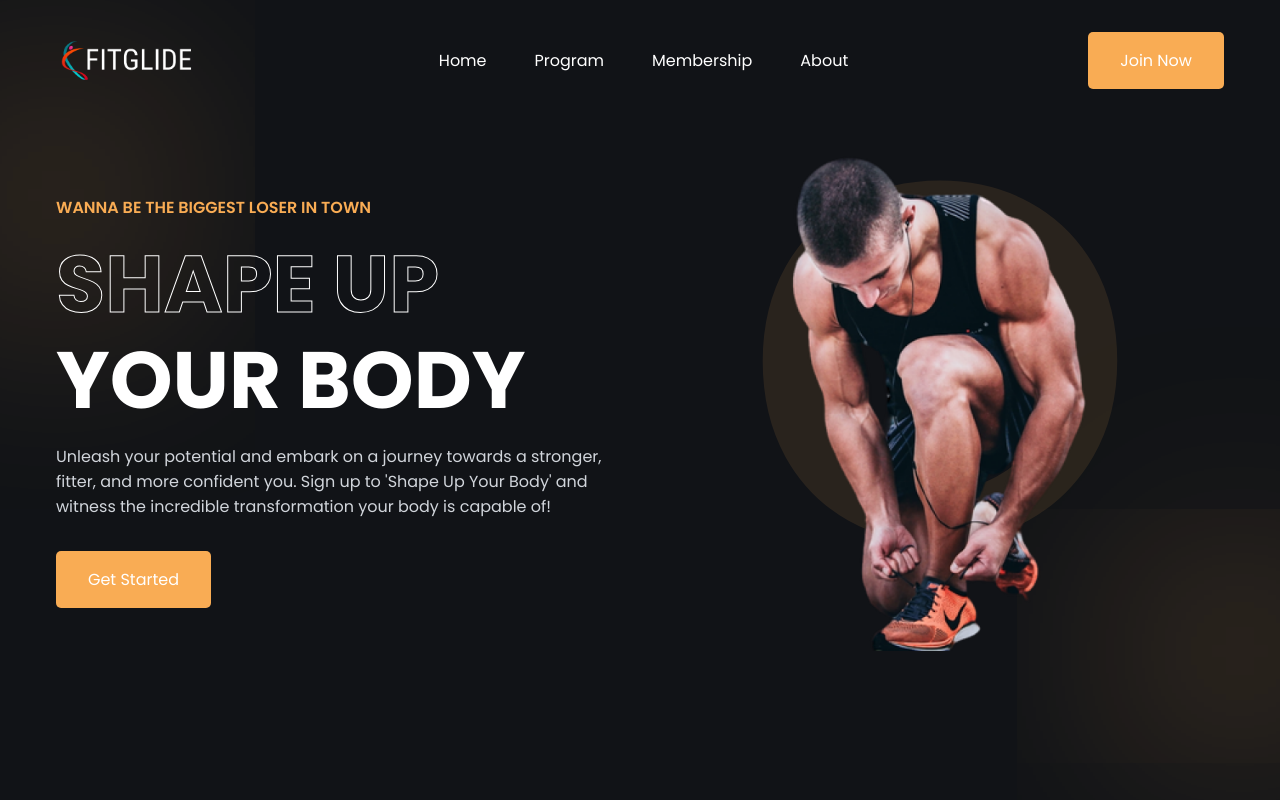
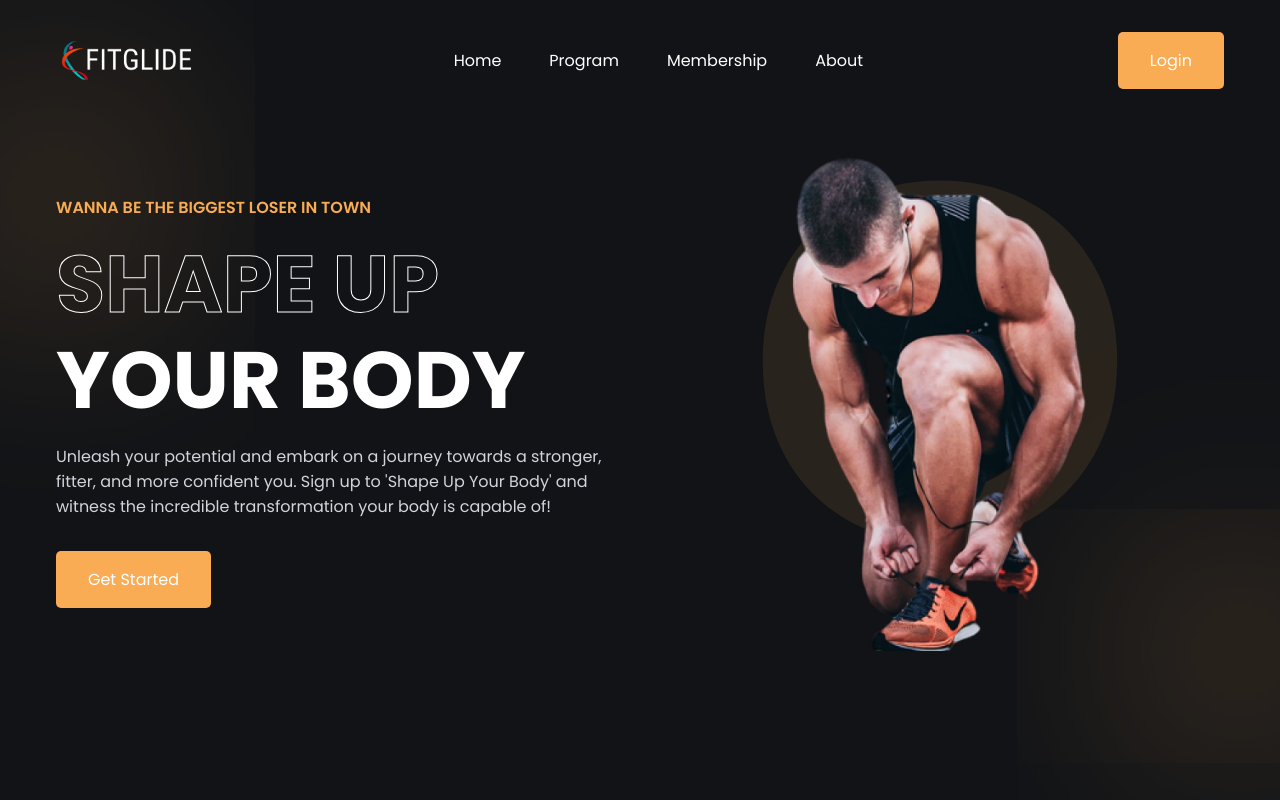
Before and after one commit to fitglidenoida/fitglide_frontend, a React (Create React App) app: page / in a window 1280 px wide. Shown: the top 800 px of the page. Built offline with nearby package versions, Linux system fonts and the light colour scheme; no server answers.

Commit message:
changed join now to signin

```diff
--- a/src/components/home.js
+++ b/src/components/home.js
@@ -17,7 +17,7 @@ const Home = () => (
       </div>
       <NavLink />
       <a href="/user">
-        <button className="btn">Join Now</button>
+        <button className="btn">Login</button>
       </a>
     </nav>
 
```
